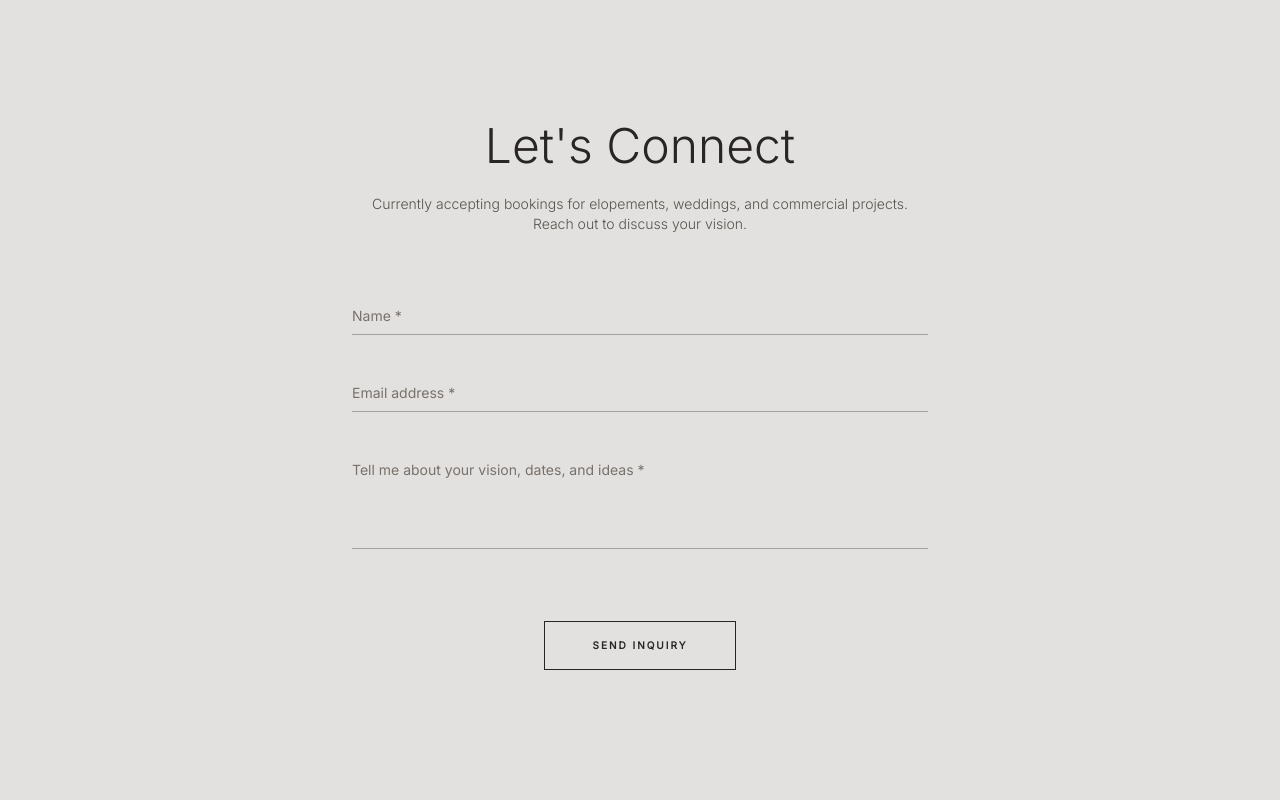
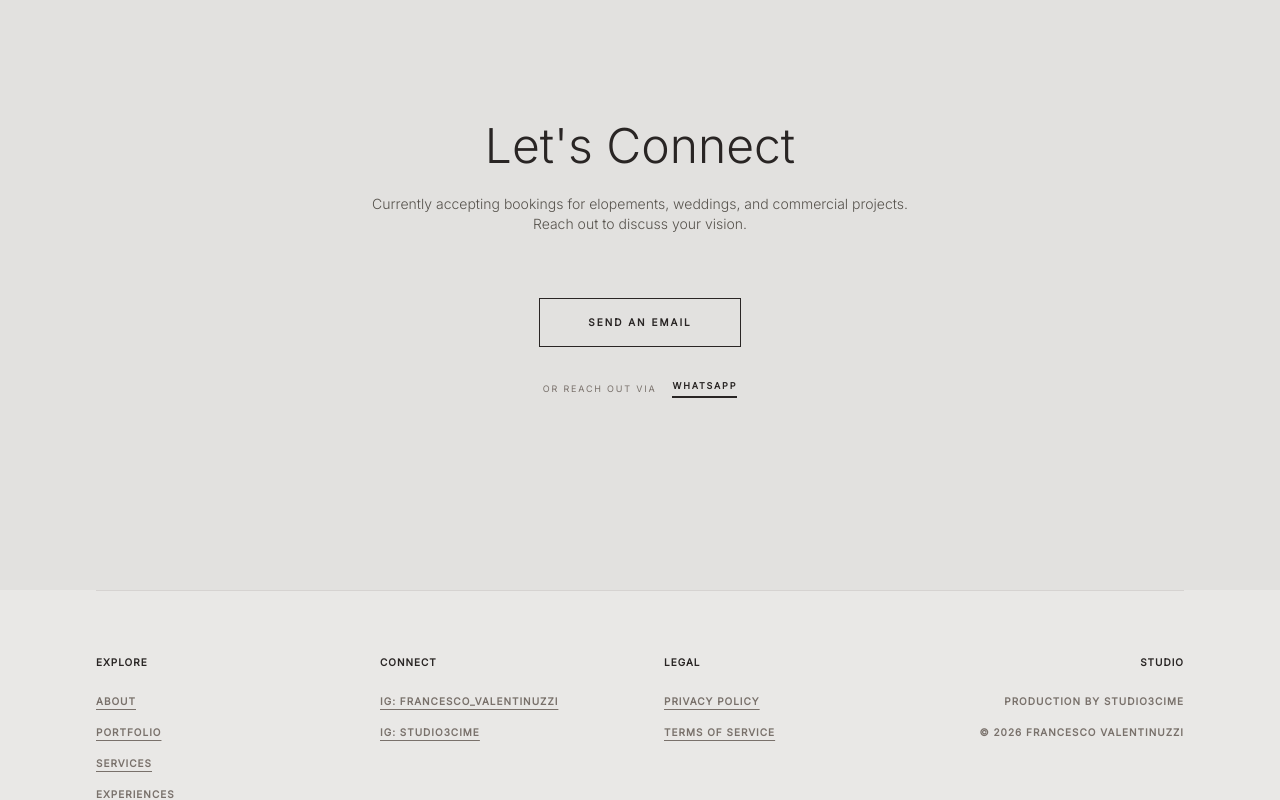
Before and after one commit to fvalentinuzzi-3cime/portfolio-website, a Next.js app: page / in a window 1280 px wide. Shown: the part 4389-5189 px from the top of the page. Built offline with nearby package versions, Linux system fonts and the light colour scheme.

Commit message:
website update 7

```diff
--- a/app/page.tsx
+++ b/app/page.tsx
@@ -11,9 +11,6 @@ const inter = Inter({ subsets: ["latin"], weight: ["300", "400"] });
 export default function Home() {
   const [isMenuOpen, setIsMenuOpen] = useState(false);
   const [isScrolled, setIsScrolled] = useState(false);
-
-  // New state for handling the contact form submission
-  const [formStatus, setFormStatus] = useState<"idle" | "submitting" | "success" | "error">("idle");
 
   // This listens for when the user scrolls down the page
   useEffect(() => {
@@ -36,35 +33,6 @@ export default function Home() {
       document.body.style.overflow = "auto";
     }
   }
-
-  // Function to handle form submission gracefully without reloading the page
-  const handleFormSubmit = async (e: React.FormEvent<HTMLFormElement>) => {
-    e.preventDefault();
-    setFormStatus("submitting");
-
-    const form = e.currentTarget;
-    const data = new FormData(form);
-
-    try {
-      // REPLACE THIS URL WITH YOUR FORMSPREE ENDPOINT
-      const response = await fetch("https://formspree.io/f/YOUR_ENDPOINT_HERE", {
-        method: "POST",
-        body: data,
-        headers: {
-          Accept: "application/json",
-        },
-      });
-
-      if (response.ok) {
-        setFormStatus("success");
-        form.reset();
-      } else {
-        setFormStatus("error");
-      }
-    } catch (error) {
-      setFormStatus("error");
-    }
-  };
 
   return (
     <div className={`min-h-screen bg-[#E9E8E6] text-stone-800 relative ${inter.className}`}>
@@ -118,29 +86,23 @@ export default function Home() {
               </div>
 
               <div className="mt-auto flex flex-col gap-6">
-                <Link
-                  href="/#contact"
+                <a
+                  href="mailto:fvalentinuzzi@studio3cime.com?subject=Website%20Inquiry"
                   onClick={() => setIsMenuOpen(false)}
                   className="block w-full py-4 border border-stone-800 text-stone-800 text-center font-bold uppercase tracking-[0.2em] text-[10px] hover:bg-stone-800 hover:text-[#E9E8E6] transition-colors duration-500"
                 >
-                  Inquire via Form
-                </Link>
+                  Send an Email
+                </a>
 
                 <div className="flex flex-wrap justify-center items-center gap-4">
-                  <a
-                    href="mailto:fvalentinuzzi@studio3cime.com?subject=Mobile%20Inquiry"
-                    className="text-[9px] font-bold uppercase tracking-[0.2em] text-stone-800 hover:text-stone-500 transition-colors border-b-2 border-stone-800 hover:border-stone-500 pb-1"
-                  >
-                    Email Directly
-                  </a>
-                  <span className="text-stone-400 font-light">/</span>
+                  <span className="text-[9px] uppercase tracking-[0.2em] text-stone-500">Or reach out via</span>
                   <a
                     href="https://wa.me/393515034609?text=Ciao%20Francesco!%20I%20would%20love%20to%20connect."
                     target="_blank"
                     rel="noopener noreferrer"
                     className="text-[9px] font-bold uppercase tracking-[0.2em] text-stone-800 hover:text-stone-500 transition-colors border-b-2 border-stone-800 hover:border-stone-500 pb-1"
                   >
-                    WhatsApp Me
+                    WhatsApp
                   </a>
                 </div>
               </div>
@@ -297,48 +259,35 @@ export default function Home() {
           </div>
         </section>
 
-        {/* --- CONTACT --- */}
+        {/* --- CONTACT (No Form) --- */}
         <section id="contact" className="bg-[#E2E1DF] py-32 md:py-48 px-6 border-t border-stone-300">
           <div className="max-w-xl mx-auto text-center">
 
-            {formStatus === "success" ? (
-              <motion.div
-                initial={{ opacity: 0, scale: 0.9 }}
-                animate={{ opacity: 1, scale: 1 }}
-                className="py-16"
+            <h2 className="text-4xl md:text-5xl mb-6 font-light text-stone-800">Let's Connect</h2>
+            <p className="text-stone-600 mb-16 font-light text-sm">
+              Currently accepting bookings for elopements, weddings, and commercial projects. Reach out to discuss your vision.
+            </p>
+
+            <div className="flex flex-col items-center gap-8">
+              <a
+                href="mailto:fvalentinuzzi@studio3cime.com?subject=Website%20Inquiry"
+                className="inline-block px-12 py-4 border border-stone-800 text-stone-800 uppercase font-bold tracking-[0.2em] text-[10px] hover:bg-stone-800 hover:text-[#E9E8E6] transition-colors duration-500"
               >
-                <h2 className="text-3xl md:text-4xl mb-6 font-light text-stone-800">Thank You.</h2>
-                <p className="text-stone-600 font-light text-sm md:text-base leading-relaxed">
-                  Your message has been successfully sent.<br/>I will review your inquiry and get back to you shortly.
-                </p>
-              </motion.div>
-            ) : (
-              <>
-                <h2 className="text-4xl md:text-5xl mb-6 font-light text-stone-800">Let's Connect</h2>
-                <p className="text-stone-600 mb-16 font-light text-sm">
-                  Currently accepting bookings for elopements, weddings, and commercial projects. Reach out to discuss your vision.
-                </p>
+                Send an Email
+              </a>
 
-                <form onSubmit={handleFormSubmit} className="flex flex-col gap-10 text-left">
-                  {/* Added name="" attributes so Formspree knows what data is what */}
-                  <input required type="text" name="name" placeholder="Name *" className="w-full bg-transparent border-b border-stone-400 py-2 focus:outline-none focus:border-stone-800 transition-colors text-sm placeholder:text-stone-500" />
-                  <input required type="email" name="email" placeholder="Email address *" className="w-full bg-transparent border-b border-stone-400 py-2 focus:outline-none focus:border-stone-800 transition-colors text-sm placeholder:text-stone-500" />
-                  <textarea required name="message" placeholder="Tell me about your vision, dates, and ideas *" rows={4} className="w-full bg-transparent border-b border-stone-400 py-2 focus:outline-none focus:border-stone-800 transition-colors resize-none text-sm placeholder:text-stone-500"></textarea>
-
-                  {formStatus === "error" && (
-                    <p className="text-red-800 text-xs font-bold text-center">Something went wrong. Please try emailing directly.</p>
-                  )}
-
-                  <button
-                    type="submit"
-                    disabled={formStatus === "submitting"}
-                    className="self-center mt-8 px-12 py-4 border border-stone-800 text-stone-800 uppercase font-bold tracking-[0.2em] text-[10px] hover:bg-stone-800 hover:text-[#E9E8E6] transition-colors duration-500 disabled:opacity-50 disabled:cursor-not-allowed"
-                  >
-                    {formStatus === "submitting" ? "Sending..." : "Send Inquiry"}
-                  </button>
-                </form>
-              </>
-            )}
+              <div className="flex flex-wrap justify-center items-center gap-4">
+                <span className="text-[9px] uppercase tracking-[0.2em] text-stone-500">Or reach out via</span>
+                <a
+                  href="https://wa.me/393515034609?text=Ciao%20Francesco!%20I%20would%20love%20to%20connect%20about%20a%20project."
+                  target="_blank"
+                  rel="noopener noreferrer"
+                  className="text-[9px] font-bold uppercase tracking-[0.2em] text-stone-800 hover:text-stone-500 transition-colors border-b-2 border-stone-800 hover:border-stone-500 pb-1"
+                >
+                  WhatsApp
+                </a>
+              </div>
+            </div>
 
           </div>
         </section>
```
